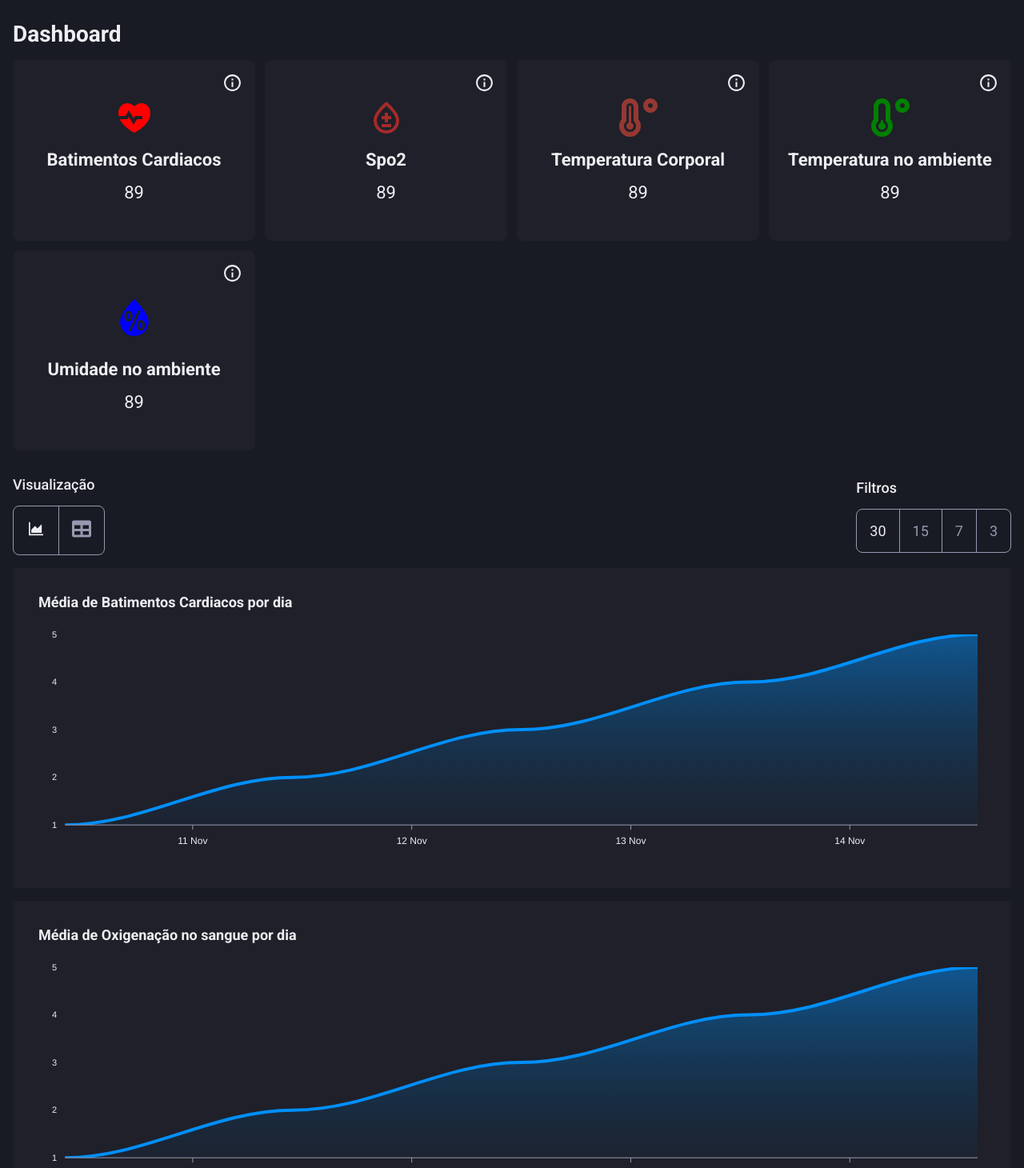
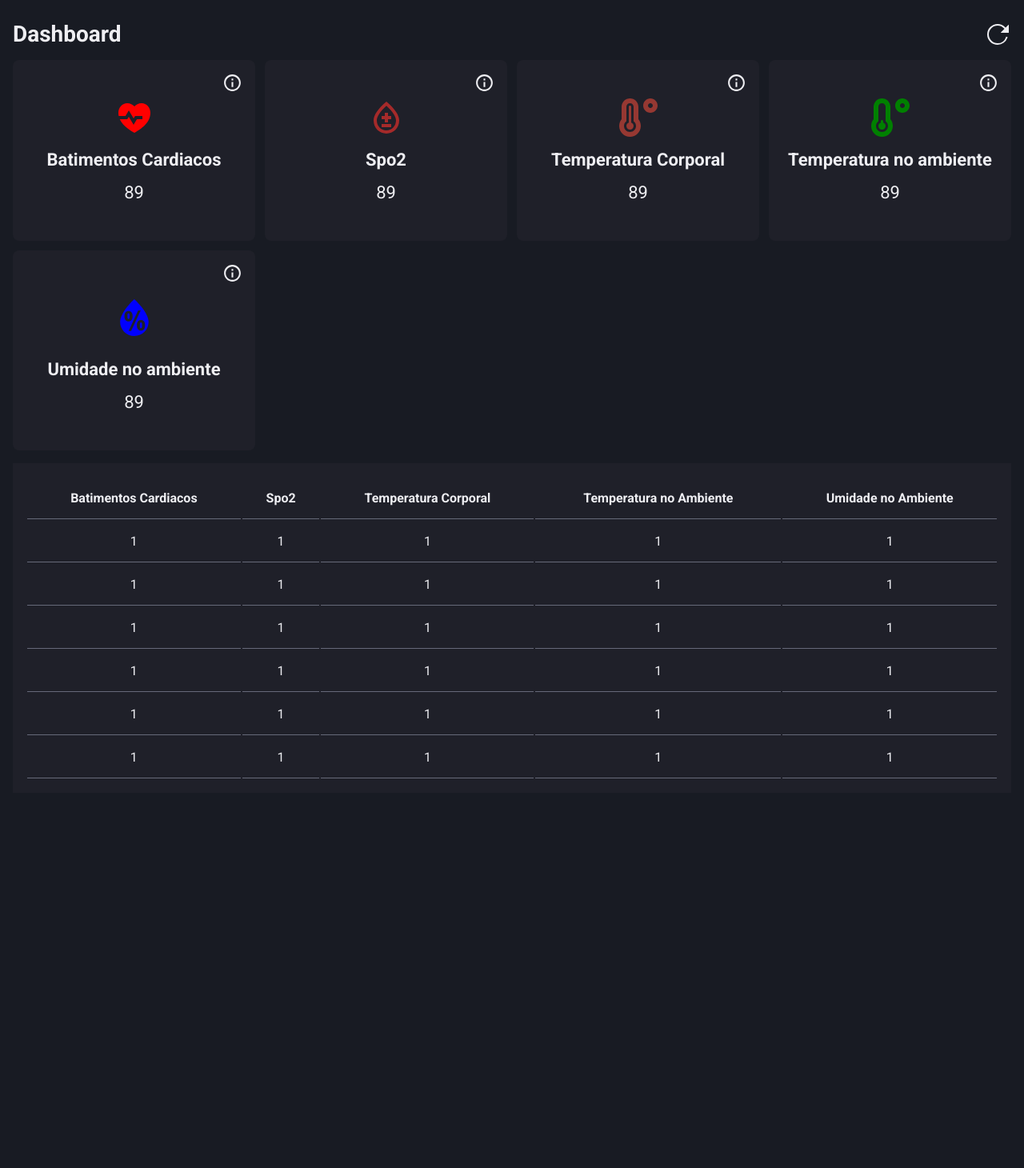
Before and after one commit to arrudadev/smart-monitor-pi7, a Next.js app: page /dashboard in a window 1280 px wide. Shown: the part 64-1524 px from the top of the page at 80% size. After the commit the page ends 1055 px from the top, so only its background shows below. Built offline with nearby package versions, Linux system fonts and the light colour scheme.

Commit message:
chore: disable charts

```diff
--- a/src/components/Header/index.tsx
+++ b/src/components/Header/index.tsx
@@ -44,7 +44,7 @@ export const Header = () => {
               <MenuICon onClick={handleToggleDrawer} />
             </MenuWrapper> */}
 
-            <ReloadIcon />
+            {/* <ReloadIcon /> */}
           </Wrapper>
         </Container>
       </StyledHeader>
--- a/src/components/Table/index.tsx
+++ b/src/components/Table/index.tsx
@@ -1,16 +1,18 @@
 import { Pagination } from '../Pagination';
-import { Container, PaginationWrapper, StyledTable } from './styles';
+import { Container, PaginationWrapper } from './styles';
 
 export const Table = () => {
   return (
     <Container>
-      <StyledTable>
+      <table>
         <thead>
-          <th>Batimentos Cardiacos</th>
-          <th>Spo2</th>
-          <th>Temperatura Corporal</th>
-          <th>Temperatura no Ambiente</th>
-          <th>Umidade no Ambiente</th>
+          <tr>
+            <th>Batimentos Cardiacos</th>
+            <th>Spo2</th>
+            <th>Temperatura Corporal</th>
+            <th>Temperatura no Ambiente</th>
+            <th>Umidade no Ambiente</th>
+          </tr>
         </thead>
 
         <tbody>
@@ -62,11 +64,11 @@ export const Table = () => {
             <td>1</td>
           </tr>
         </tbody>
-      </StyledTable>
+      </table>
 
-      <PaginationWrapper>
+      {/* <PaginationWrapper>
         <Pagination />
-      </PaginationWrapper>
+      </PaginationWrapper> */}
     </Container>
   );
 };
--- a/src/components/Table/styles.ts
+++ b/src/components/Table/styles.ts
@@ -6,9 +6,8 @@ export const Container = styled.div`
   margin-top: 1rem;
 
   padding: 1rem;
-`;
 
-export const StyledTable = styled.table`
+  table {
     width: 100%;
 
     th {
@@ -30,6 +29,7 @@ export const StyledTable = styled.table`
 
       padding: 1rem;
     }
+  }
 `;
 
 export const PaginationWrapper = styled.div`
--- a/src/pages/dashboard/_styles.dashboard.ts
+++ b/src/pages/dashboard/_styles.dashboard.ts
@@ -1,3 +1,5 @@
+import { IoReloadSharp } from 'react-icons/io5';
+
 import styled from 'styled-components';
 
 export const Container = styled.section`
@@ -5,6 +7,12 @@ export const Container = styled.section`
   flex-direction: column;
 
   width: 100%;
+`;
+
+export const TitleWrapper = styled.div`
+  display: flex;
+  align-items: center;
+  justify-content: space-between;
 `;
 
 export const Title = styled.h1`
@@ -107,3 +115,10 @@ export const FilterItem = styled.div`
 export const ChartTableWrapper = styled.div`
   margin-bottom: 3rem;
 `;
+
+export const ReloadIcon = styled(IoReloadSharp)`
+  height: 32px;
+  width: 32px;
+
+  cursor: pointer;
+`;
--- a/src/pages/dashboard/index.tsx
+++ b/src/pages/dashboard/index.tsx
@@ -25,17 +25,23 @@ import {
   FilterItem,
   FilterTitle,
   FilterWrapper,
+  ReloadIcon,
   StatsGrid,
   Title,
+  TitleWrapper,
 } from './_styles.dashboard';
 
 const Dashboard: NextPage = () => {
-  const [visualization, setVisualization] = useState('chart');
+  // const [visualization, setVisualization] = useState('chart');
 
   return (
     <Layout>
       <Container>
-        <Title>Dashboard</Title>
+        <TitleWrapper>
+          <Title>Dashboard</Title>
+
+          <ReloadIcon />
+        </TitleWrapper>
 
         <StatsGrid>
           <StatCard
@@ -79,7 +85,7 @@ const Dashboard: NextPage = () => {
           />
         </StatsGrid>
 
-        <ChartTableHeader>
+        {/* <ChartTableHeader>
           <ChartTableToogleWrapper>
             <ChartTableToogleTitle>Visualização</ChartTableToogleTitle>
 
@@ -113,9 +119,9 @@ const Dashboard: NextPage = () => {
               <FilterItem>3</FilterItem>
             </Filter>
           </FilterWrapper>
-        </ChartTableHeader>
+        </ChartTableHeader> */}
 
-        <ChartTableWrapper>
+        {/* <ChartTableWrapper>
           {visualization === 'chart' && (
             <>
               <HeartBeatsChart />
@@ -131,7 +137,9 @@ const Dashboard: NextPage = () => {
           )}
 
           {visualization === 'table' && <Table />}
-        </ChartTableWrapper>
+        </ChartTableWrapper> */}
+
+        <Table />
       </Container>
     </Layout>
   );
```
Lines whose indentation alone changed are shown as unchanged.
